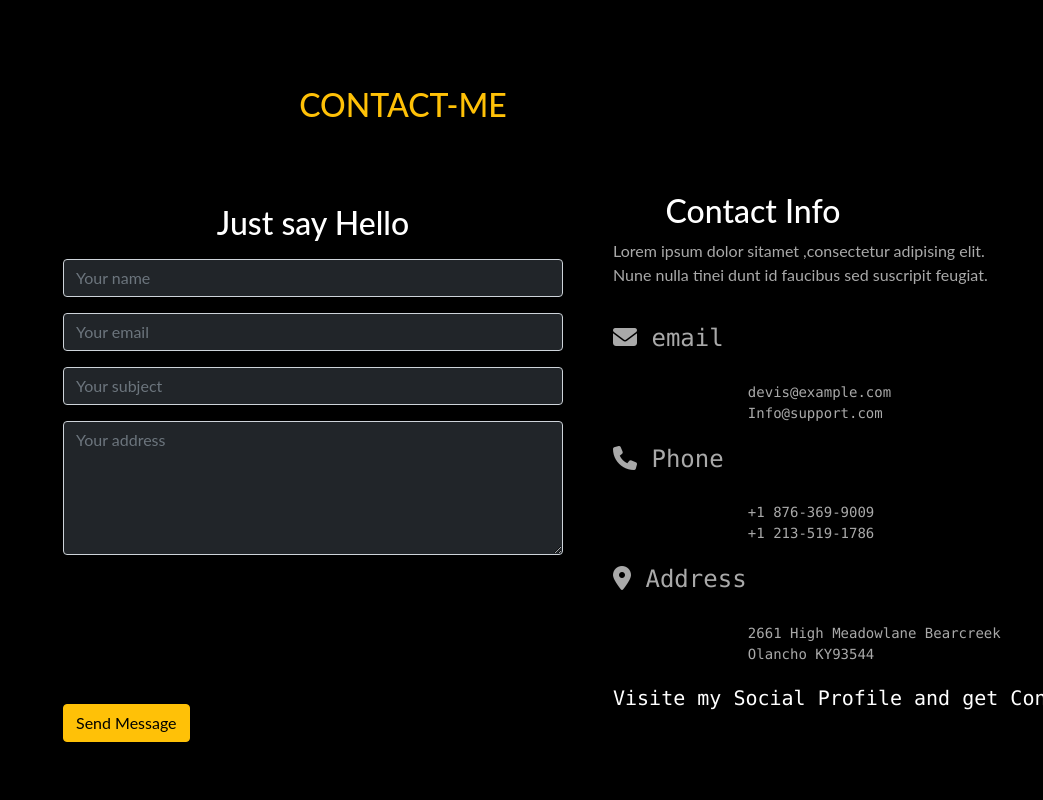
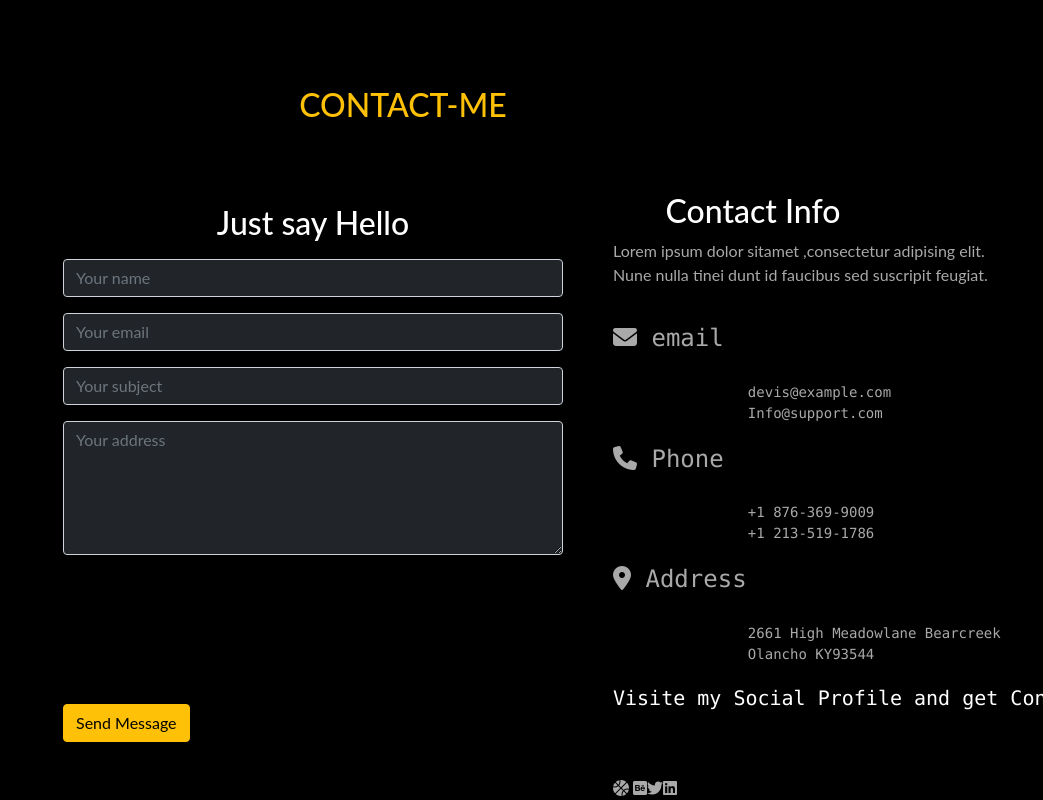
Before and after one commit to velan2250/R.Senthilvelan, a plain HTML site: page index.html in a window 1280 px wide. Shown: the part 7115-7915 px from the top of the page, without its empty margins (237-1280 px from the left). Before the commit the page ends 7891 px from the top, so only its background shows below. Drawn offline with nearby package versions, Linux system fonts and the light colour scheme.

Commit message:
add html

```diff
--- a/index.html
+++ b/index.html
@@ -601,6 +601,7 @@
                 Olancho KY93544
                 <h5 class="text-white">Visite my Social Profile and get Connected</h5>
               </pre>
+              <i class="fa-solid fa-basketball"></i> <i class="fa-brands fa-square-behance"></i><i class="fa-brands fa-twitter"></i><i class="fa-brands fa-linkedin"></i>
               </div>
           </div>
         </div>
```
